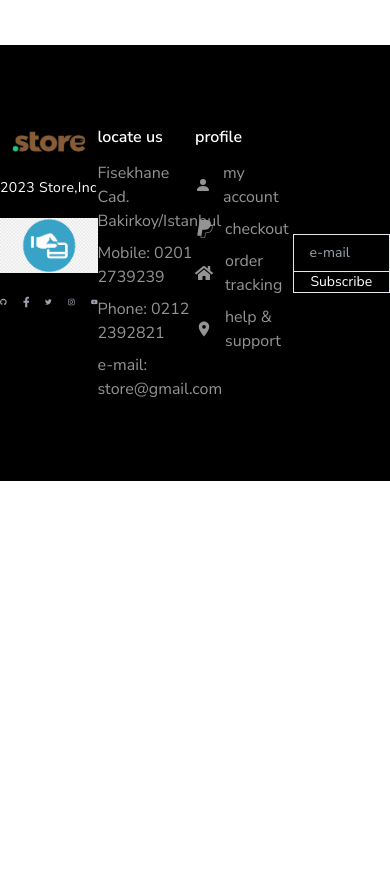
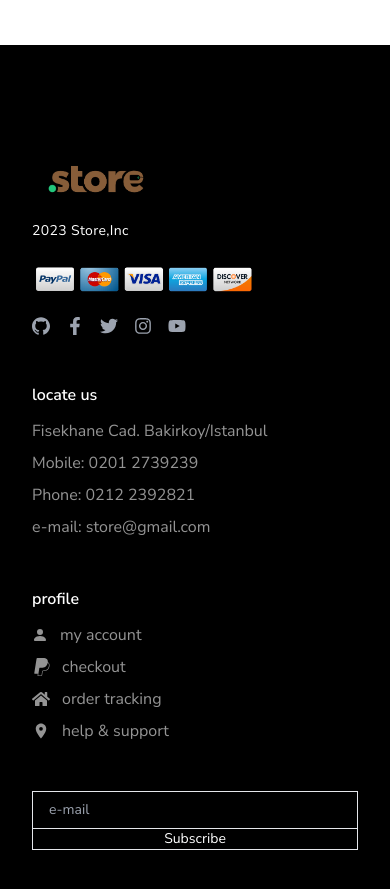
Before and after one commit to yagizharman/elev8_Group_7_E-Commerce_Project, a React (Create React App) app: page /cart in a window 390 px wide. Shown: the part 1060-1949 px from the top of the page. Before the commit the page ends 1541 px from the top, so only its background shows below. Built offline with nearby package versions, Linux system fonts and the light colour scheme.

Commit message:
Footer responsiveness

```diff
--- a/src/components/Footer.js
+++ b/src/components/Footer.js
@@ -9,14 +9,14 @@
 }from "react-icons/fa";
 import {MdLocationOn} from "react-icons/md";
 import {BsPersonFill,BsPaypal} from "react-icons/bs";
-import { logoLight,paymentLogo } from '../assets';
+import { logoLight, paymentLogo } from '../assets';
 import { icons } from 'react-icons/lib';
 
 
 const Footer = () => {
   return (
     <div className="bg-black text-[#949494] py-20 font-titleFont">
-        <div className="max-w-screen-xl mx-auto grid grid-cols-4">
+        <div className="max-w-screen-xl mx-auto grid grid-cols-1 sm:grid-cols-2 md:grid-cols-3 lg:grid-cols-4 gap-12 p-8">
             {/*============ LogoIcon Start here ============ */}
             <div className='flex flex-col gap-5'>
                 <img  className="w-32" src={logoLight} alt='logoLight' />
```
Also changed, not shown: src/assets/paymentLogo.png.
